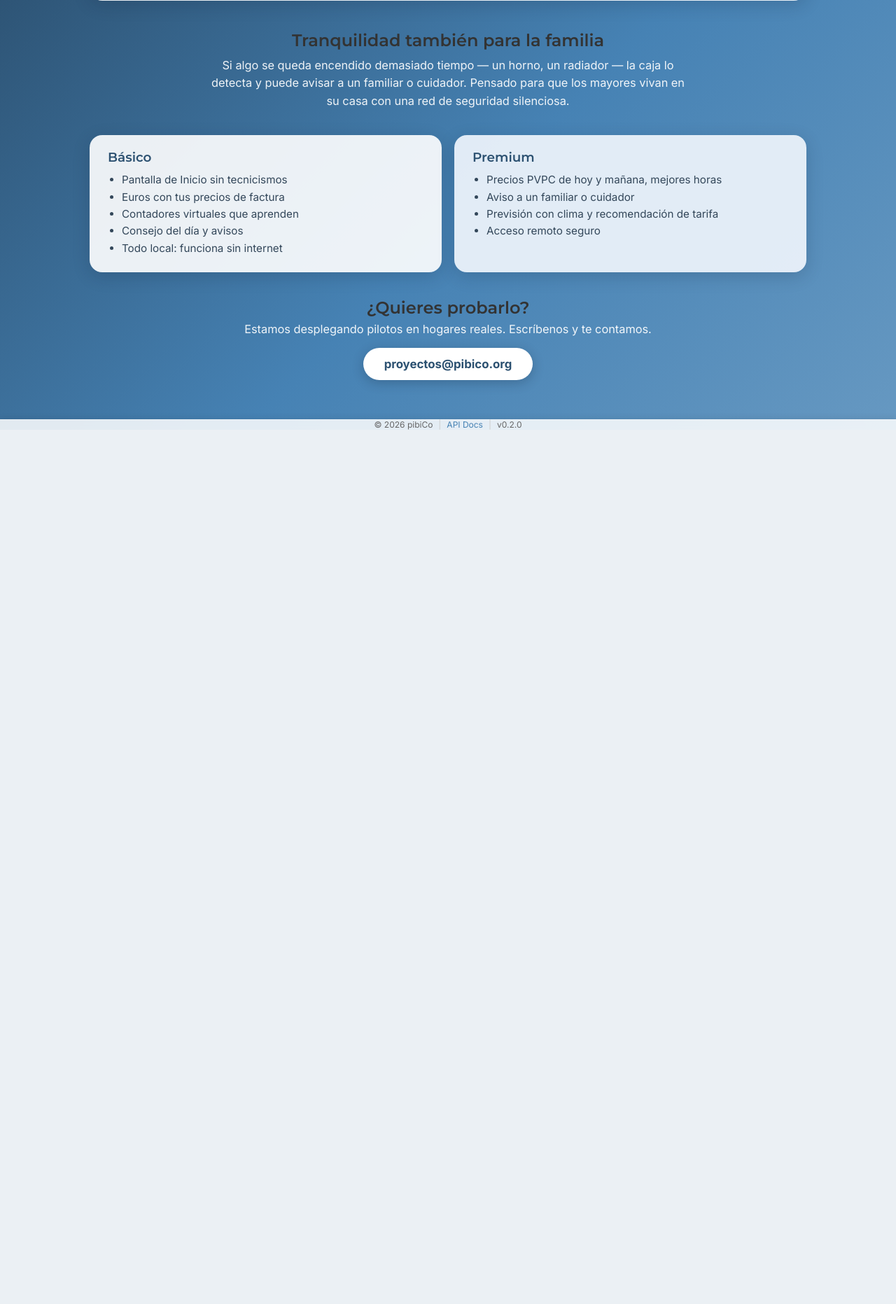
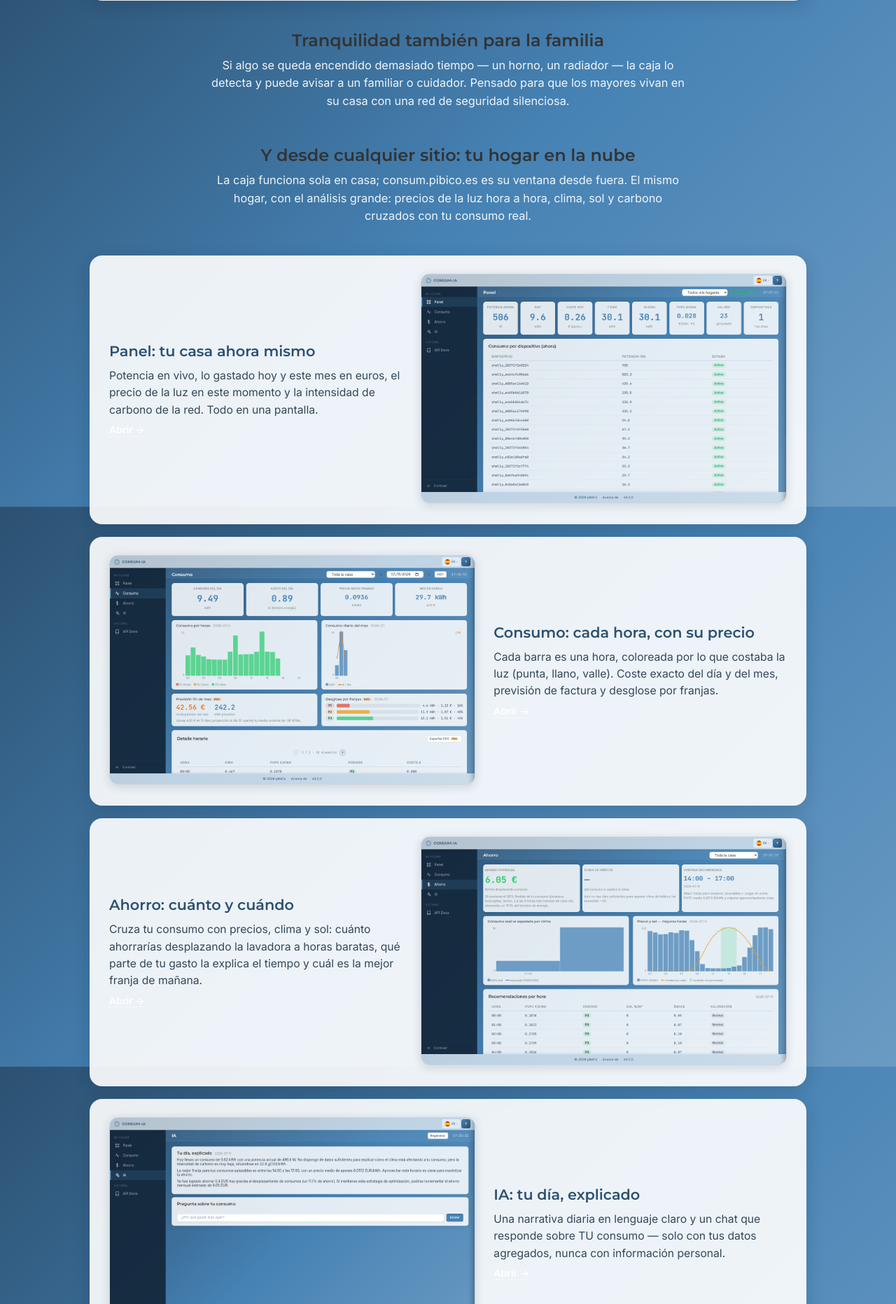
Before and after one commit to pibico/api_consum, a FastAPI app: page / in a window 1280 px wide. Shown: the part 2476-4339 px from the top of the page at 70% size. Before the commit the page ends 3090 px from the top, so only its background shows below. Run offline with FastAPI, Linux system fonts and the light colour scheme.

Commit message:
landing: cloud-app showcase section with navigation
User report: landing only showed the CM4 local-webui with no way to
navigate. New 'tu hogar en la nube' section: real screenshots of
Panel/Consumo/Ahorro/IA (static/images/landing/) each linking into the
app, ld-link style, i18n es/en, consum.css v3.

```diff
--- a/static/css/consum.css
+++ b/static/css/consum.css
@@ -74,3 +74,11 @@ body { margin: 0; background: var(--bg-gradient, linear-gradient(135deg,#2c5171,
   transition: transform .15s, box-shadow .15s;
 }
 .ld-enter-btn:hover { transform: translateY(-1px); box-shadow: 0 6px 18px rgba(0,0,0,.25); }
+
+/* Landing — cloud app links */
+.ld-link {
+  display: inline-block; margin-top: 8px; font-weight: 600;
+  color: #fff; text-decoration: none; border-bottom: 1px solid rgba(255,255,255,.5);
+}
+.ld-link:hover { border-bottom-color: #fff; }
+.ld-block img { cursor: pointer; }
--- a/static/js/i18n.en.js
+++ b/static/js/i18n.en.js
@@ -32,6 +32,17 @@ window.I18N_EN = {
 
   'ld.enter': 'Sign in',
   'ld.enterPanel': 'Go to my home',
+  'ld.clTitle': 'And from anywhere: your home in the cloud',
+  'ld.clText': 'The box runs on its own at home; consum.pibico.es is its window from outside. The same home, with the big picture: hourly electricity prices, weather, sun and carbon crossed with your real consumption.',
+  'ld.cl1Title': 'Panel: your home right now',
+  'ld.cl1Text': 'Live power, today and this month in euros, the electricity price right now and the grid carbon intensity. All on one screen.',
+  'ld.cl2Title': 'Consumption: every hour, with its price',
+  'ld.cl2Text': 'Each bar is an hour, colored by what electricity cost (peak, mid, off-peak). Exact daily and monthly cost, bill forecast and tariff-band breakdown.',
+  'ld.cl3Title': 'Savings: how much and when',
+  'ld.cl3Text': 'Crosses your consumption with prices, weather and sun: what you would save shifting the washer to cheap hours, how much of your usage the weather explains, and tomorrow\'s best window.',
+  'ld.cl4Title': 'AI: your day, explained',
+  'ld.cl4Text': 'A daily plain-language narrative and a chat that answers about YOUR consumption — aggregates only, never personal information.',
+  'ld.clOpen': 'Open →',
   'ld.ctaTitle': 'Want to try it?',
   'ld.ctaText': 'We are deploying pilots in real homes. Write to us and we will tell you more.',
 
--- a/static/js/i18n.es.js
+++ b/static/js/i18n.es.js
@@ -32,6 +32,17 @@ window.I18N_ES = {
 
   'ld.enter': 'Acceder',
   'ld.enterPanel': 'Acceder a mi hogar',
+  'ld.clTitle': 'Y desde cualquier sitio: tu hogar en la nube',
+  'ld.clText': 'La caja funciona sola en casa; consum.pibico.es es su ventana desde fuera. El mismo hogar, con el análisis grande: precios de la luz hora a hora, clima, sol y carbono cruzados con tu consumo real.',
+  'ld.cl1Title': 'Panel: tu casa ahora mismo',
+  'ld.cl1Text': 'Potencia en vivo, lo gastado hoy y este mes en euros, el precio de la luz en este momento y la intensidad de carbono de la red. Todo en una pantalla.',
+  'ld.cl2Title': 'Consumo: cada hora, con su precio',
+  'ld.cl2Text': 'Cada barra es una hora, coloreada por lo que costaba la luz (punta, llano, valle). Coste exacto del día y del mes, previsión de factura y desglose por franjas.',
+  'ld.cl3Title': 'Ahorro: cuánto y cuándo',
+  'ld.cl3Text': 'Cruza tu consumo con precios, clima y sol: cuánto ahorrarías desplazando la lavadora a horas baratas, qué parte de tu gasto la explica el tiempo y cuál es la mejor franja de mañana.',
+  'ld.cl4Title': 'IA: tu día, explicado',
+  'ld.cl4Text': 'Una narrativa diaria en lenguaje claro y un chat que responde sobre TU consumo — solo con tus datos agregados, nunca con información personal.',
+  'ld.clOpen': 'Abrir →',
   'ld.ctaTitle': '¿Quieres probarlo?',
   'ld.ctaText': 'Estamos desplegando pilotos en hogares reales. Escríbenos y te contamos.',
 
--- a/templates/landing.html
+++ b/templates/landing.html
@@ -8,7 +8,7 @@
 <link rel="icon" href="{{ root_path }}/static/icons/pibico_icon.svg">
 <link rel="stylesheet" href="{{ root_path }}/static/css/fonts.css">
 <link rel="stylesheet" href="{{ root_path }}/static/css/pibico.css">
-<link rel="stylesheet" href="{{ root_path }}/static/css/consum.css?v=2">
+<link rel="stylesheet" href="{{ root_path }}/static/css/consum.css?v=3">
 <script>window.ROOT_PATH = '{{ root_path }}';</script>
 <script src="{{ root_path }}/static/js/i18n.es.js?v=1" defer></script>
 <script src="{{ root_path }}/static/js/i18n.en.js?v=1" defer></script>
@@ -90,6 +90,48 @@
       <p data-i18n="ld.famText">Si algo se queda encendido demasiado tiempo — un horno, un radiador — la caja lo detecta y puede avisar a un familiar o cuidador. Pensado para que los mayores vivan en su casa con una red de seguridad silenciosa.</p>
     </section>
 
+    <!-- ========================= CLOUD APP ========================== -->
+    <section class="ld-feature">
+      <h2 data-i18n="ld.clTitle">Y desde cualquier sitio: tu hogar en la nube</h2>
+      <p data-i18n="ld.clText">La caja funciona sola en casa; consum.pibico.es es su ventana desde fuera. El mismo hogar, con el análisis grande: precios de la luz hora a hora, clima, sol y carbono cruzados con tu consumo real.</p>
+    </section>
+
+    <section class="ld-block">
+      <div class="ld-txt">
+        <h2 data-i18n="ld.cl1Title">Panel: tu casa ahora mismo</h2>
+        <p data-i18n="ld.cl1Text">Potencia en vivo, lo gastado hoy y este mes en euros, el precio de la luz en este momento y la intensidad de carbono de la red. Todo en una pantalla.</p>
+        <a class="ld-link" href="{{ root_path }}/app" data-i18n="ld.clOpen">Abrir →</a>
+      </div>
+      <a href="{{ root_path }}/app"><img src="{{ root_path }}/static/images/landing/cloud-panel-es.png" alt="Panel" loading="lazy"></a>
+    </section>
+
+    <section class="ld-block ld-alt">
+      <div class="ld-txt">
+        <h2 data-i18n="ld.cl2Title">Consumo: cada hora, con su precio</h2>
+        <p data-i18n="ld.cl2Text">Cada barra es una hora, coloreada por lo que costaba la luz (punta, llano, valle). Coste exacto del día y del mes, previsión de factura y desglose por franjas.</p>
+        <a class="ld-link" href="{{ root_path }}/app/consumption" data-i18n="ld.clOpen">Abrir →</a>
+      </div>
+      <a href="{{ root_path }}/app/consumption"><img src="{{ root_path }}/static/images/landing/cloud-consumo-es.png" alt="Consumo" loading="lazy"></a>
+    </section>
+
+    <section class="ld-block">
+      <div class="ld-txt">
+        <h2 data-i18n="ld.cl3Title">Ahorro: cuánto y cuándo</h2>
+        <p data-i18n="ld.cl3Text">Cruza tu consumo con precios, clima y sol: cuánto ahorrarías desplazando la lavadora a horas baratas, qué parte de tu gasto la explica el tiempo y cuál es la mejor franja de mañana.</p>
+        <a class="ld-link" href="{{ root_path }}/app/savings" data-i18n="ld.clOpen">Abrir →</a>
+      </div>
+      <a href="{{ root_path }}/app/savings"><img src="{{ root_path }}/static/images/landing/cloud-ahorro-es.png" alt="Ahorro" loading="lazy"></a>
+    </section>
+
+    <section class="ld-block ld-alt">
+      <div class="ld-txt">
+        <h2 data-i18n="ld.cl4Title">IA: tu día, explicado</h2>
+        <p data-i18n="ld.cl4Text">Una narrativa diaria en lenguaje claro y un chat que responde sobre TU consumo — solo con tus datos agregados, nunca con información personal.</p>
+        <a class="ld-link" href="{{ root_path }}/app/ai" data-i18n="ld.clOpen">Abrir →</a>
+      </div>
+      <a href="{{ root_path }}/app/ai"><img src="{{ root_path }}/static/images/landing/cloud-ia-es.png" alt="IA" loading="lazy"></a>
+    </section>
+
     <!-- =========================== PREMIUM ========================== -->
     <section class="ld-tiers">
       <div class="ld-tier">
```
Also changed, not shown: static/images/landing/cloud-ahorro-es.png (added), static/images/landing/cloud-consumo-es.png (added), static/images/landing/cloud-ia-es.png (added), static/images/landing/cloud-panel-es.png (added).
